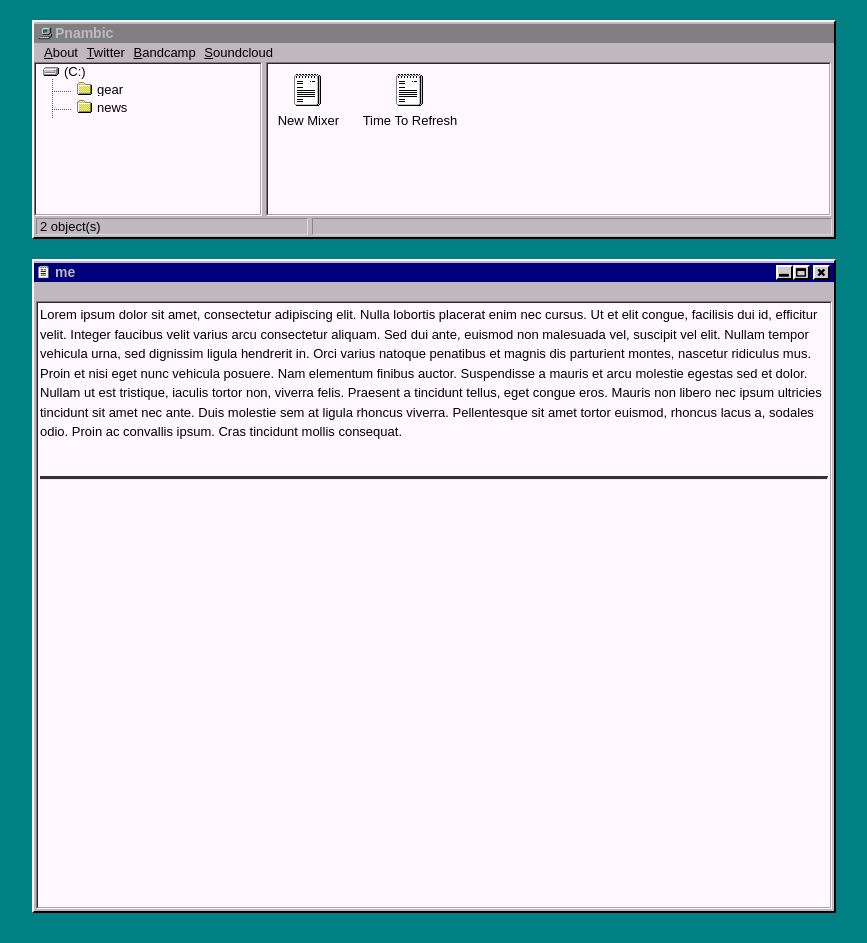
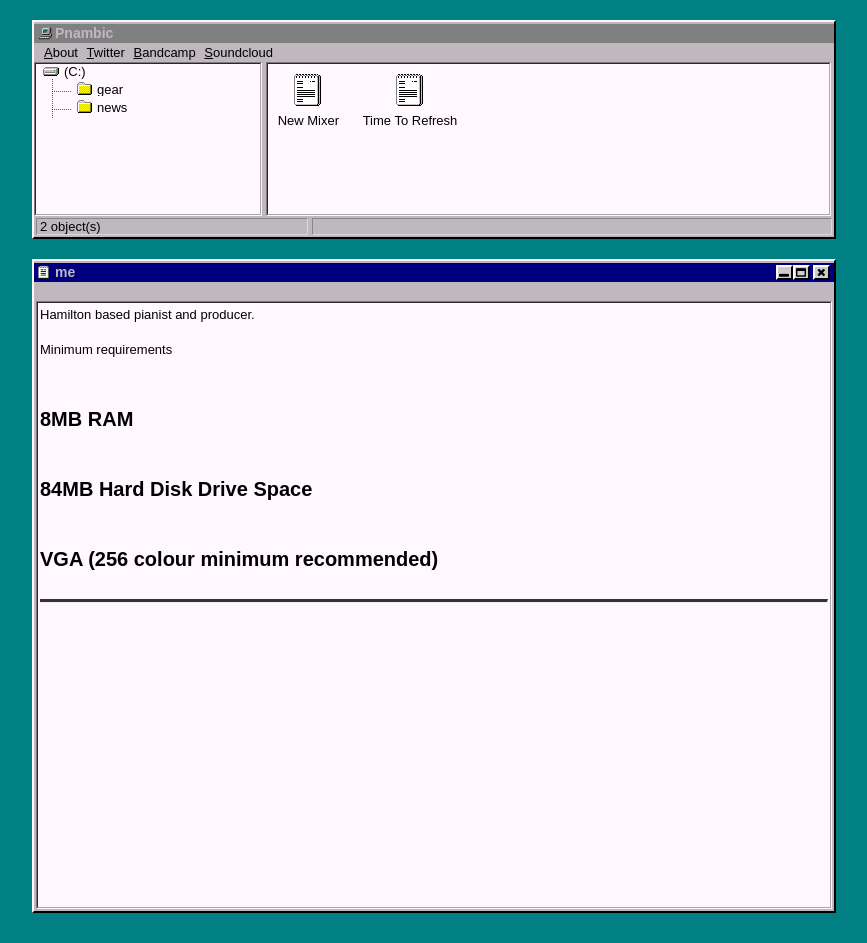
Before and after one commit to spurgelaurels/pnambic.ca, a Jekyll site: the page built from me/index.md, in a window 1280 px wide. Shown: the whole page, without its empty margins (206-1073 px from the left). Built offline with Jekyll 4.4.1, drawn with Linux system fonts in a browser that asks for light colours.

Commit message:
fixing tags

```diff
--- a/_posts/2019-12-12-MIXER.markdown
+++ b/_posts/2019-12-12-MIXER.markdown
@@ -2,7 +2,8 @@
 layout: default
 title: "New Mixer"
 categories: [news]
-tags: [news, gear]
+tags:
+ - gear
 ---
 
 Soundcraft Spirit Studio 32. Nice.
--- a/me/index.md
+++ b/me/index.md
@@ -3,4 +3,9 @@ layout: me
 title: me
 ---
 
-Lorem ipsum dolor sit amet, consectetur adipiscing elit. Nulla lobortis placerat enim nec cursus. Ut et elit congue, facilisis dui id, efficitur velit. Integer faucibus velit varius arcu consectetur aliquam. Sed dui ante, euismod non malesuada vel, suscipit vel elit. Nullam tempor vehicula urna, sed dignissim ligula hendrerit in. Orci varius natoque penatibus et magnis dis parturient montes, nascetur ridiculus mus. Proin et nisi eget nunc vehicula posuere. Nam elementum finibus auctor. Suspendisse a mauris et arcu molestie egestas sed et dolor. Nullam ut est tristique, iaculis tortor non, viverra felis. Praesent a tincidunt tellus, eget congue eros. Mauris non libero nec ipsum ultricies tincidunt sit amet nec ante. Duis molestie sem at ligula rhoncus viverra. Pellentesque sit amet tortor euismod, rhoncus lacus a, sodales odio. Proin ac convallis ipsum. Cras tincidunt mollis consequat.
+Hamilton based pianist and producer.
+
+Minimum requirements
+# 8MB RAM
+# 84MB Hard Disk Drive Space
+# VGA (256 colour minimum recommended)
```
